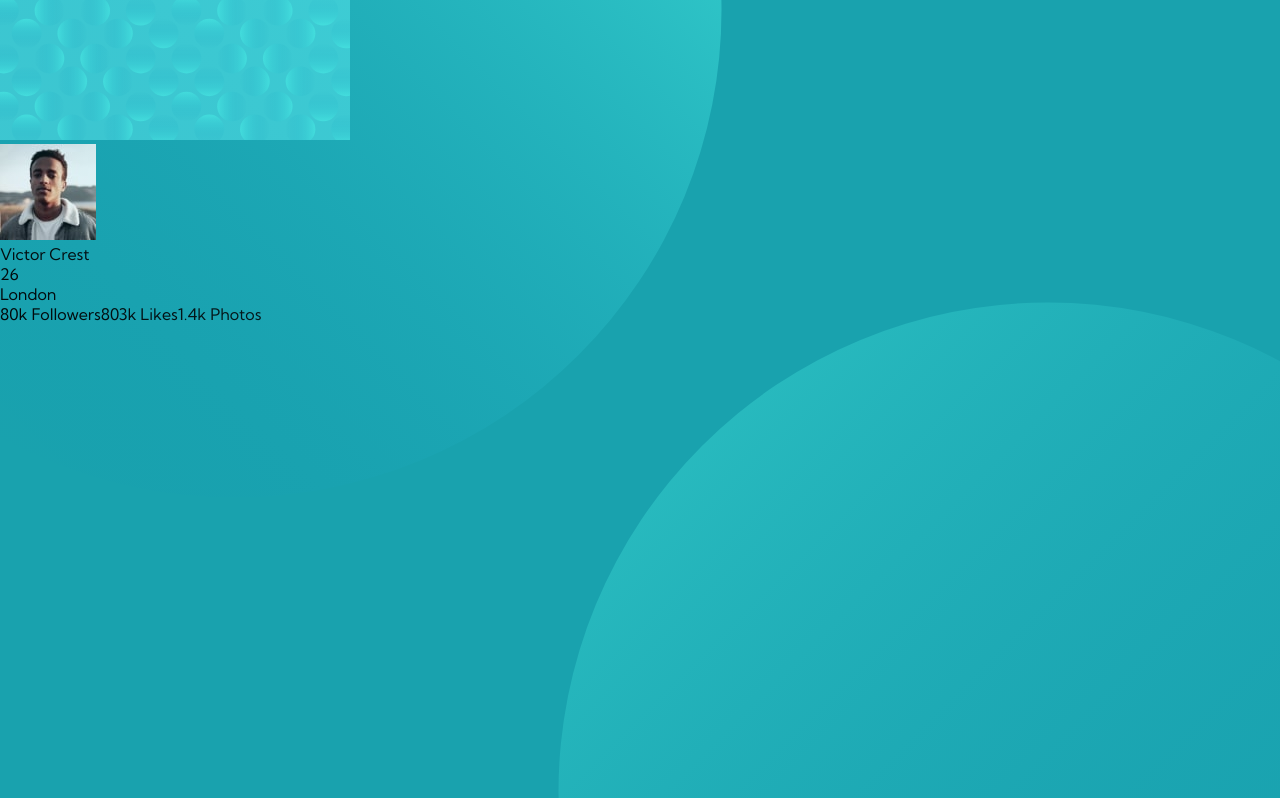
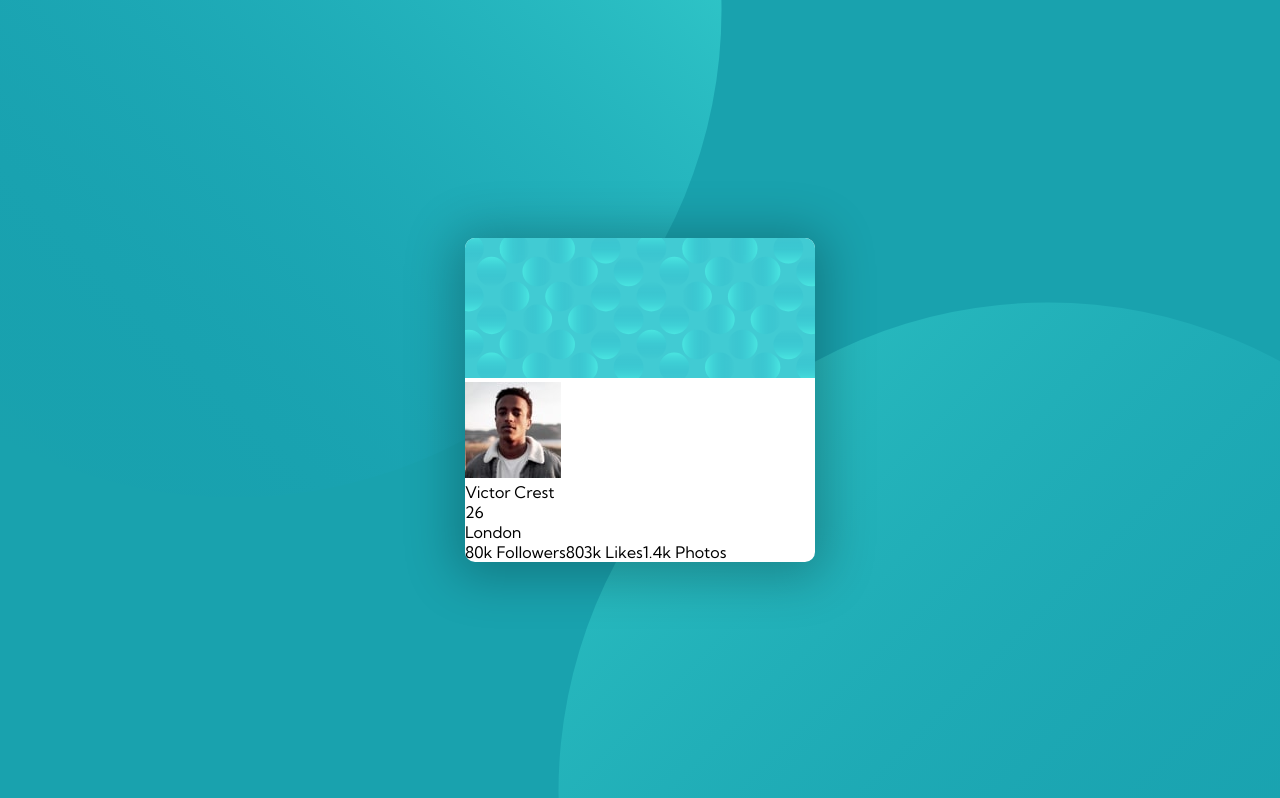
Before and after one commit to erlanggaadptr/profile-card-component-main, a plain HTML site: page index.html in a window 1280 px wide. Shown: the top 798 px of the page. Drawn offline with Linux system fonts and the light colour scheme.

Commit message:
Add card styling

```diff
--- a/css/style.css
+++ b/css/style.css
@@ -31,3 +31,17 @@ main {
   bottom: -60%;
   right: -20%;
 }
+
+.card-wrapper {
+  min-height: 100vh;
+  align-items: center;
+  justify-content: center;
+}
+
+.card {
+  background-color: #fff;
+  border-radius: 10px;
+  box-shadow: 0 5px 50px 10px rgba(0, 0, 0, 0.25);
+  overflow: hidden;
+  z-index: 1;
+}
--- a/index.html
+++ b/index.html
@@ -38,7 +38,7 @@
           <div class="user-bg">
             <img src="images/bg-pattern-card.svg" alt="BG Pattern Card" />
           </div>
-          <div class="user">
+          <div class="user-wrapper">
             <div class="user-img">
               <img src="images/image-victor.jpg" alt="Profile Picture" />
             </div>
```
